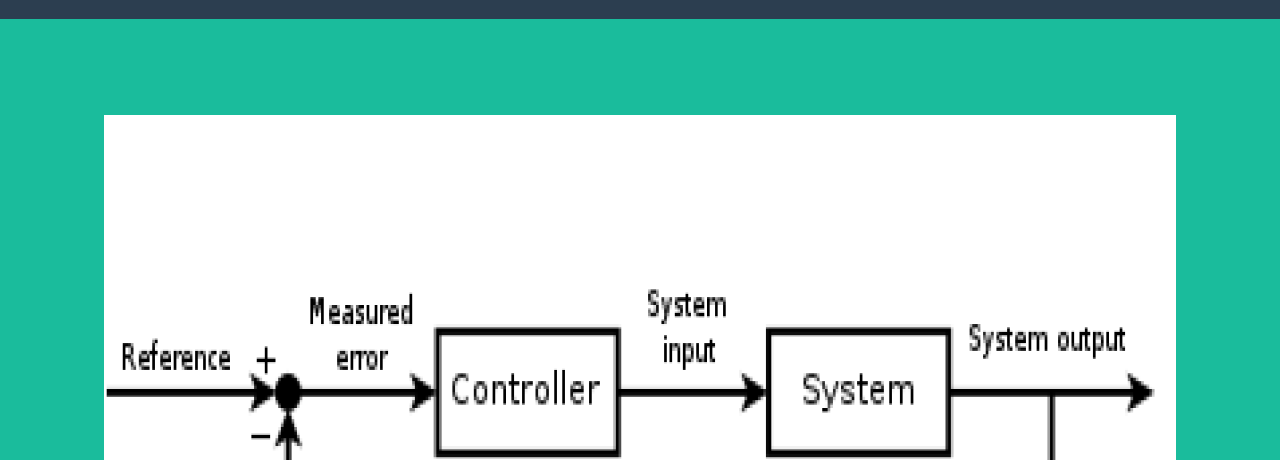
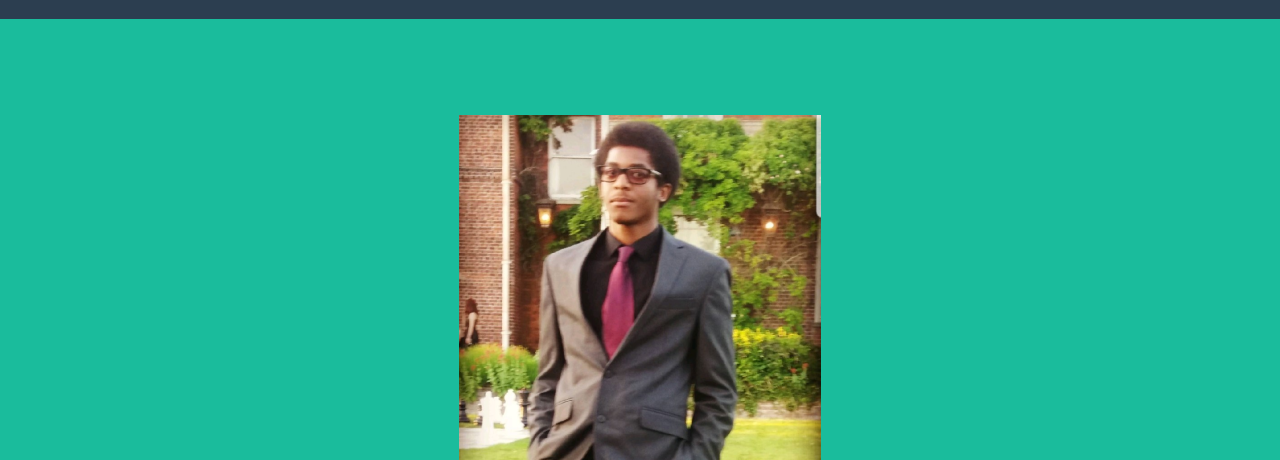
Before and after one commit to kle18/kle18.github.io, a website: page docs/index.html in a window 1280 px wide. Shown: the part 85-545 px from the top of the page. Drawn offline with nearby package versions, Linux system fonts and the light colour scheme.

Commit message:
Update index.html

```diff
--- a/docs/index.html
+++ b/docs/index.html
@@ -38,7 +38,7 @@
         <header class="masthead bg-primary text-white text-center">
             <div class="container d-flex align-items-center flex-column">
                 <!-- Masthead Avatar Image-->
-                <img class="img-fluid" src="assets/img/portfolio/Controller.png" alt="..." />
+                <img class="img-fluid" src="assets/img/portfolio/Kenny.png" alt="..." />
                 <!-- Masthead Heading-->
                 <h1 class="masthead-heading text-uppercase mb-0">Kenechukwu Ezeonyim</h1>
                 <!-- Icon Divider-->
```
